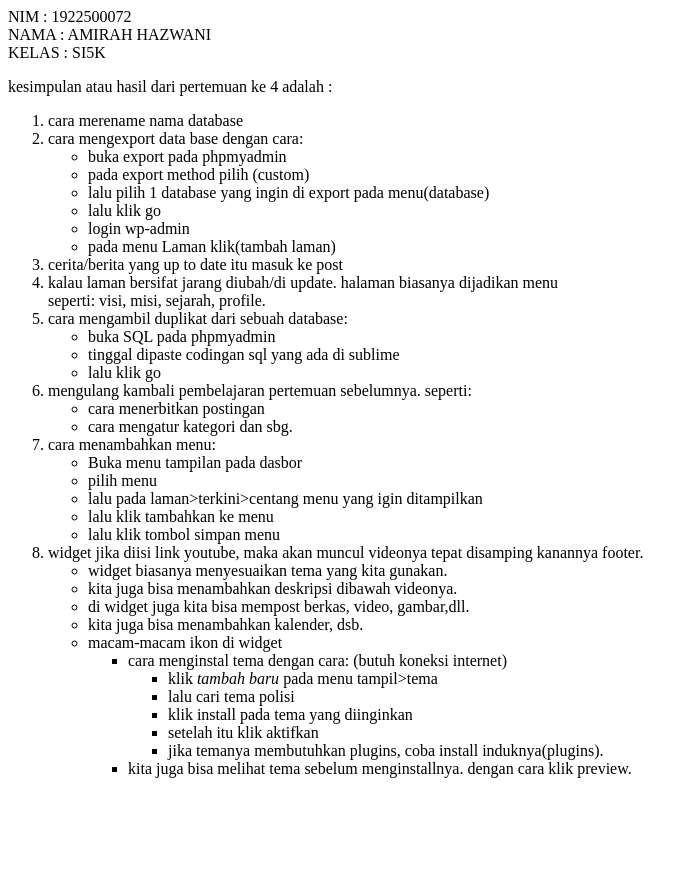
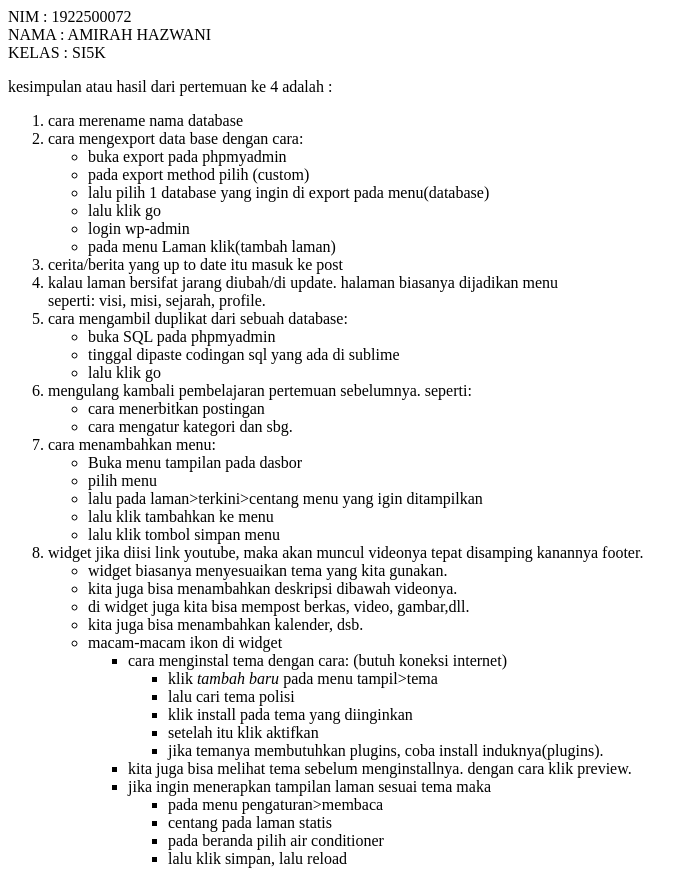
Before and after one commit to Amirah02/si5j2122o, a plain HTML site: page 4/index.html in a window 1280 px wide. Shown: the whole page, without its empty margins (0-693 px from the left). Before the commit the page ends 800 px from the top, so only its background shows below. Drawn offline with Linux system fonts and the light colour scheme.

Commit message:
Update index.html

```diff
--- a/4/index.html
+++ b/4/index.html
@@ -65,5 +65,12 @@ KELAS : SI5K<br>
   </ul></li>
 <li>kita juga bisa melihat tema sebelum menginstallnya. dengan cara klik preview.</li>
 
+    <li>jika ingin menerapkan tampilan laman sesuai tema maka
+      <ul>
+        <li>pada menu pengaturan>membaca</li>
+        <li>centang pada laman statis</li>
+        <li>pada beranda pilih air conditioner</li>
+        <li>lalu klik simpan, lalu reload</li>
+      </ul></li>
 
 </ol>
```
